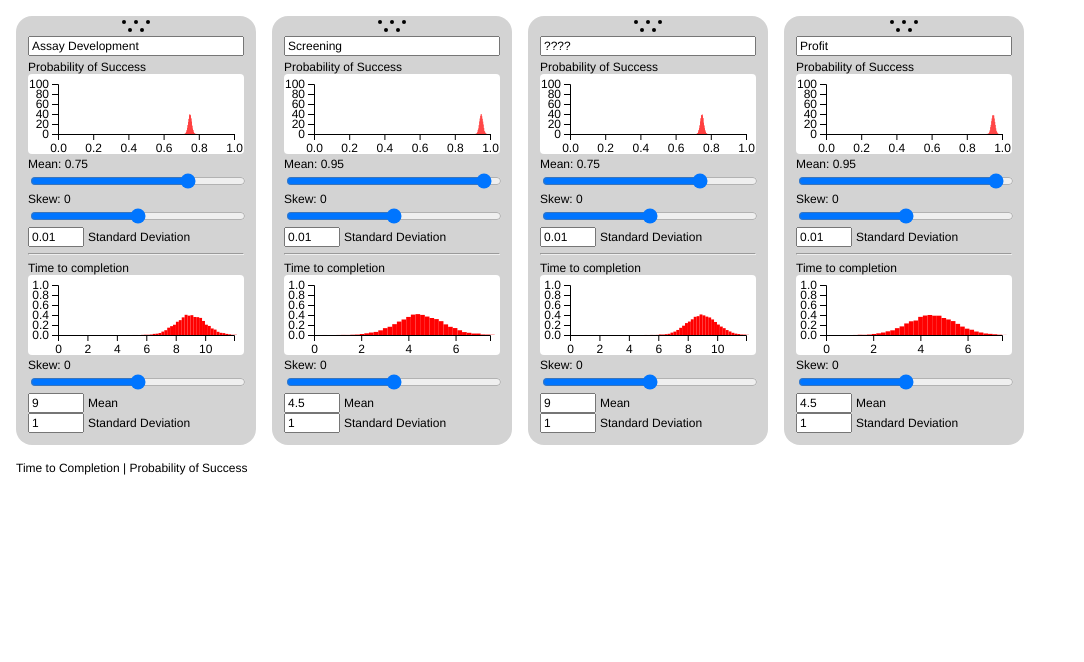
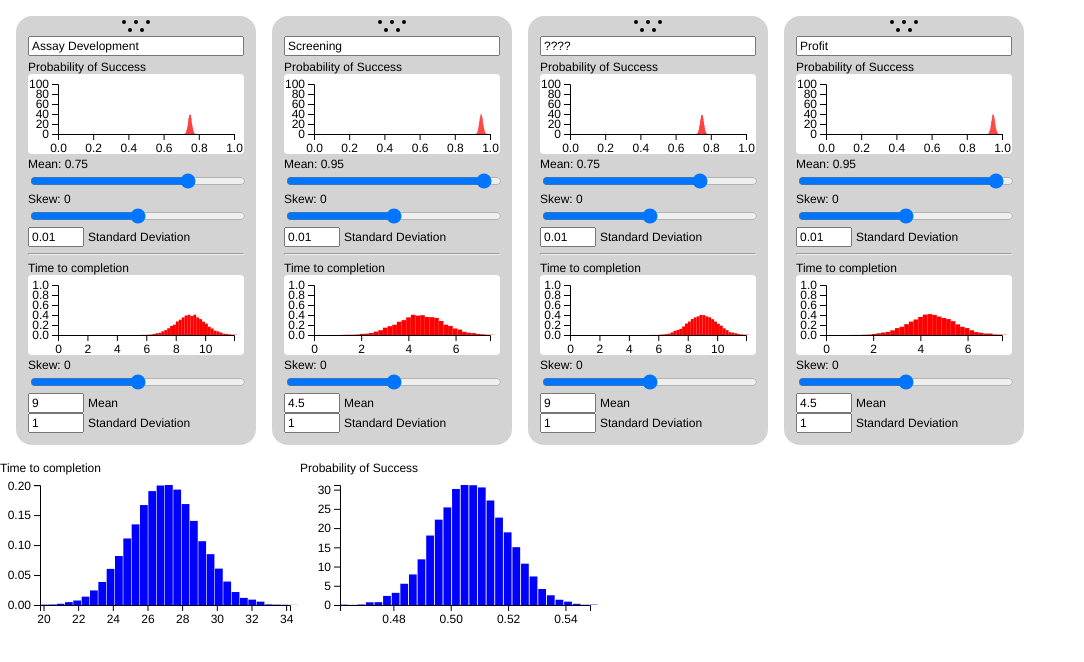
Before and after one commit to CALICAWESOME/Portfolio-Manager, a React (Create React App) app: page / in a window 1280 px wide. Shown: the top 662 px of the page, without its empty margins (0-1084 px from the left). Built offline with nearby package versions, Linux system fonts and the light colour scheme.

Commit message:
Rename some stuff, add labels to output graphs

```diff
--- a/src/App.module.css
+++ b/src/App.module.css
@@ -14,3 +14,12 @@ body {
   padding: 16px;
   width: 100%;
 }
+
+.outputContainer {
+  display: flex;
+
+  .graphLabelContainer {
+    display: flex;
+    flex-direction: column;
+  }
+}
--- a/src/App.tsx
+++ b/src/App.tsx
@@ -38,15 +38,19 @@ export const App = observer((props: { steps: Steps }) => {
             </>
           ))}
         </div>
-        <Output steps={props.steps} />
-        {/* {props.steps.timeHistogramData && (
-          <OutputGraph histogramData={props.steps.timeHistogramData} />
-        )}
-        {props.steps.probabilityOfSuccessHistogramData && (
-          <OutputGraph
-            histogramData={props.steps.probabilityOfSuccessHistogramData}
-          />
-        )} */}
+        <div className={styles.outputContainer}>
+          <div className={styles.graphLabelContainer}>
+            Time to completion
+            <OutputGraph histogramData={props.steps.timeHistogramData} />
+          </div>
+
+          <div className={styles.graphLabelContainer}>
+            Probability of Success
+            <OutputGraph
+              histogramData={props.steps.probabilityOfSuccessHistogramData}
+            />
+          </div>
+        </div>
       </div>
     </DndContext>
   );
--- a/src/card/graph/Graph.tsx
+++ b/src/card/graph/Graph.tsx
@@ -62,7 +62,7 @@ export const Graph = observer(
         props.yMax === undefined
           ? Math.max(
               props.normalDistribution.graphData.yMax,
-              props.normalDistribution.histogram.data?.y_max || 0
+              props.normalDistribution.histogramData.data?.y_max || 0
             )
           : props.yMax;
 
@@ -83,20 +83,20 @@ export const Graph = observer(
       // Add the y-axis.
       d3.select(yAxisRef.current)
         .attr("transform", `translate(${marginLeft},0)`)
-        .call(d3.axisLeft(yScale).ticks(5));
+        .call(d3.axisLeft(yScale).ticks(4));
 
       // Let's do some scaling shit
       const graphWidth = width - marginLeft - marginRight;
       const graphRange = xMax - xMin;
       const scaledBinWidth =
-        (props.normalDistribution.histogram.data.bin_width * graphWidth) /
+        (props.normalDistribution.histogramData.data.bin_width * graphWidth) /
         graphRange;
 
       // Add the histogram (if it exists)
-      if (props.normalDistribution.histogram.data.histogram)
+      if (props.normalDistribution.histogramData.data.histogram)
         d3.select(svgRef.current)
           .selectAll("rect")
-          .data(props.normalDistribution.histogram.data.histogram)
+          .data(props.normalDistribution.histogramData.data.histogram)
           .join("rect")
           .attr("fill", "red")
           .attr("height", ([_, y]) => height - marginBottom - yScale(y))
@@ -136,7 +136,7 @@ export const Graph = observer(
       console.timeEnd();
     }, [
       props.normalDistribution.graphData,
-      props.normalDistribution.histogram.data.histogram,
+      props.normalDistribution.histogramData.data.histogram,
     ]);
 
     return (
--- a/src/mobx.ts
+++ b/src/mobx.ts
@@ -3,11 +3,6 @@ import { RANDOM_SKEW_NORMAL, SKEWED_PDF } from "./stats_stuff";
 import { nanoid } from "nanoid";
 
 const NUM_HISTOGRAM_SAMPLES = 10000;
-
-export interface HistogramData {
-  y_max: number;
-  histogram: [number, number][];
-}
 
 export class Steps {
   steps: { [id: string]: Step } = {
@@ -78,16 +73,16 @@ export class Steps {
     this.stepsOrder = newOrder;
   }
 
-  get timeHistogram() {
+  get timeHistogramData() {
     const samples: number[] = [];
 
     let x_min = Number.POSITIVE_INFINITY,
       x_max = Number.NEGATIVE_INFINITY;
 
+    // Sum the samples at index i for each step
     for (let i = 0; i < NUM_HISTOGRAM_SAMPLES; i++) {
-      // Sum the samples at index i for each step
       const sample = this.stepsOrder.reduce(
-        (sum, stepId) => sum + this.steps[stepId].time.histogram.samples[i],
+        (sum, stepId) => sum + this.steps[stepId].time.histogramData.samples[i],
         0
       );
 
@@ -119,7 +114,7 @@ export class Steps {
     return { y_max, histogram };
   }
 
-  get probabilityOfSuccessHistogram() {
+  get probabilityOfSuccessHistogramData() {
     const samples: number[] = [];
 
     let x_min = Number.POSITIVE_INFINITY,
@@ -130,7 +125,7 @@ export class Steps {
       const sample = this.stepsOrder.reduce(
         (totalProb, stepId) =>
           totalProb *
-          this.steps[stepId].probabilityOfSuccess.histogram.samples[i],
+          this.steps[stepId].probabilityOfSuccess.histogramData.samples[i],
         1
       );
 
@@ -234,7 +229,7 @@ export class NormalDistribution {
     return { coordinates, yMax };
   }
 
-  get histogram() {
+  get histogramData() {
     const curve_coordinates = this.graphData.coordinates;
     const x_min = curve_coordinates[0][0];
     const x_range = curve_coordinates[curve_coordinates.length - 1][0] - x_min;
--- a/src/output/OutputGraph.tsx
+++ b/src/output/OutputGraph.tsx
@@ -2,17 +2,11 @@ import { useEffect, useRef } from "react";
 import * as d3 from "d3";
 
 import styles from "./OutputGraph.module.css";
-import { HistogramData, Steps } from "../mobx";
-import { observer } from "mobx-react-lite";
+import { Steps } from "../mobx";
 
-// binWidth: number;
-// data: [number, number][];
-// histogramData: [number, number][];
-// xMax: number;
-// xMin: number;
-// yMax: number;
-
-export const OutputGraph = (props: { histogramData: HistogramData }) => {
+export const OutputGraph = (props: {
+  histogramData: Steps["timeHistogramData"];
+}) => {
   const areaRef = useRef<SVGPathElement>(null);
   const lineRef = useRef<SVGPathElement>(null);
   const svgRef = useRef<SVGSVGElement>(null);
@@ -38,7 +32,8 @@ export const OutputGraph = (props: { histogramData: HistogramData }) => {
     // Declare the chart dimensions and margins.
     const height = svgDomRect.height;
     const marginBottom = 20;
-    const marginSides = 30;
+    const marginLeft = 40;
+    const marginRight = 10;
     const marginTop = 10;
     const width = svgDomRect.width;
 
@@ -47,7 +42,7 @@ export const OutputGraph = (props: { histogramData: HistogramData }) => {
     const xMax = histogram[histogram.length - 1][0];
 
     const xScale = d3
-      .scaleLinear([xMin, xMax], [marginSides, width - marginSides])
+      .scaleLinear([xMin, xMax], [marginLeft, width - marginRight])
       .clamp(true);
 
     const yScale = d3.scaleLinear(
@@ -62,7 +57,7 @@ export const OutputGraph = (props: { histogramData: HistogramData }) => {
 
     // Add the y-axis.
     d3.select(yAxisRef.current)
-      .attr("transform", `translate(${marginSides},0)`)
+      .attr("transform", `translate(${marginLeft},0)`)
       .call(d3.axisLeft(yScale).ticks(5));
 
     // Add the histogram (if it exists)
@@ -82,11 +77,13 @@ export const OutputGraph = (props: { histogramData: HistogramData }) => {
   }, [props.histogramData]);
 
   return (
+    <div>
       <svg className={styles["output-graph"]} ref={svgRef}>
         <path ref={areaRef} />
         <path ref={lineRef} />
         <g ref={xAxisRef} />
         <g ref={yAxisRef} />
       </svg>
+    </div>
   );
 };
```
Lines whose indentation alone changed are shown as unchanged.
